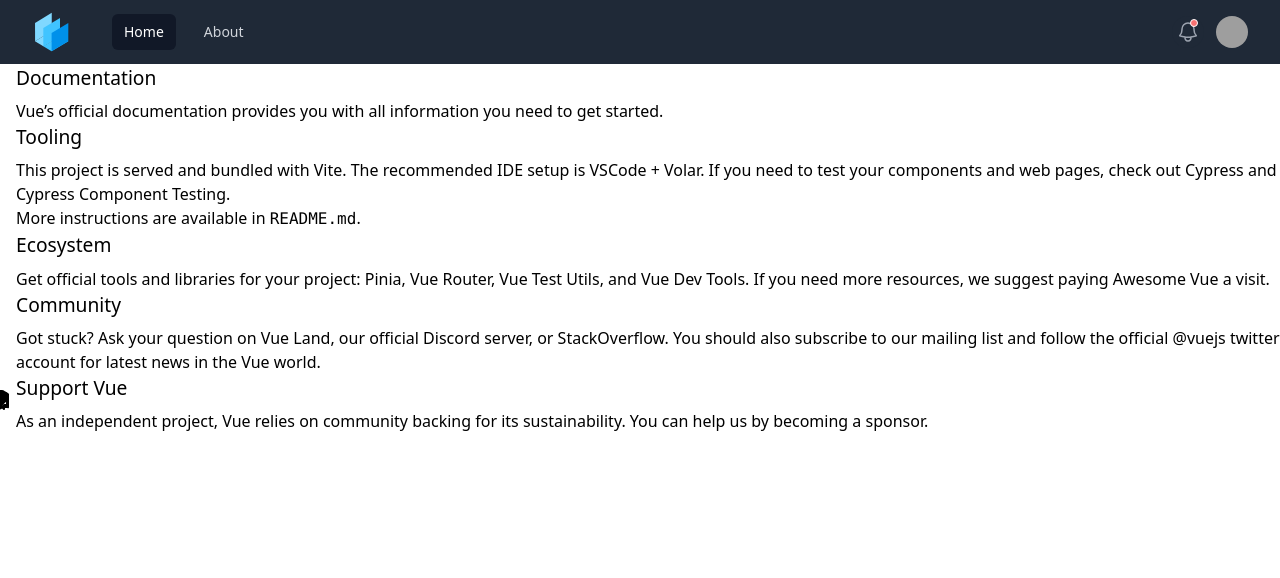
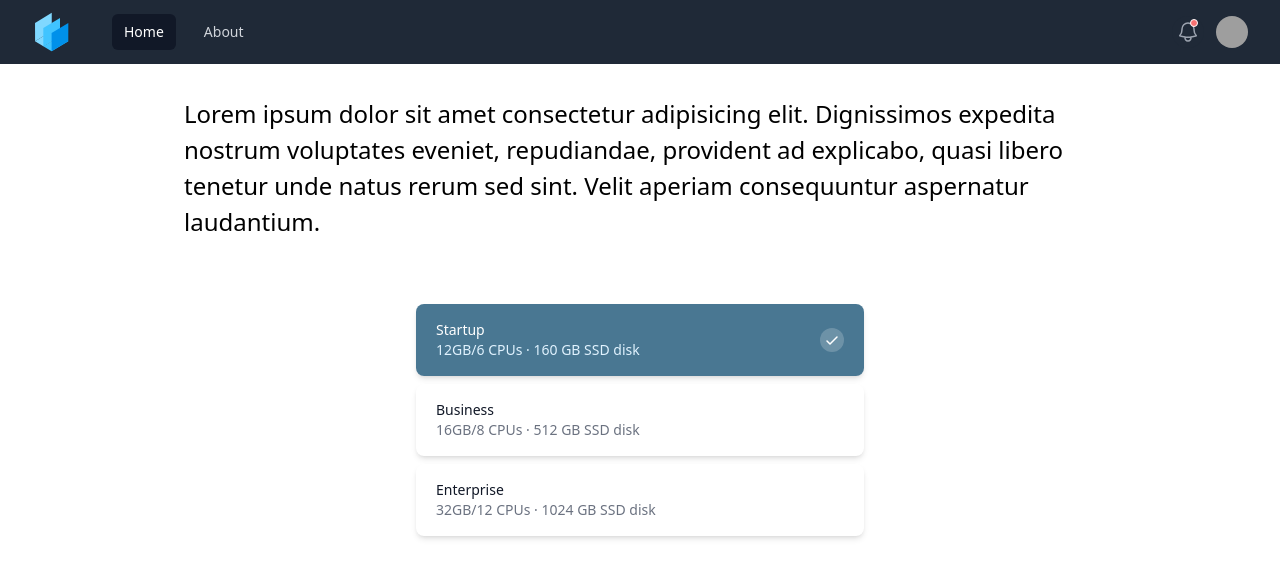
Before and after one commit to MrBars24/vue-demo, a Vue app: page / in a window 1280 px wide. Shown: the top 578 px of the page. Built offline with nearby package versions, Linux system fonts and the light colour scheme; grey boxes are pictures that could not be loaded.

Commit message:
initialized quiz page

```diff
--- a/package.json
+++ b/package.json
@@ -10,6 +10,7 @@
   "dependencies": {
     "@headlessui/vue": "^1.7.2",
     "@heroicons/vue": "^2.0.11",
+    "axios": "^0.27.2",
     "vue": "^3.2.38",
     "vue-router": "^4.1.5"
   },
--- /dev/null
+++ b/src/components/QuizQuestions.vue
@@ -0,0 +1,13 @@
+<template>
+  <div>
+
+  </div>
+</template>
+
+<script setup>
+
+</script>
+
+<style lang="scss" scoped>
+
+</style>
--- a/src/components/templates/layouts/MainLayout.vue
+++ b/src/components/templates/layouts/MainLayout.vue
@@ -52,7 +52,7 @@
         </div>
       </div>
     </Disclosure>
-    <main class="transition">
+    <main class="transition container px-8 mt-8">
       <router-view/>
     </main>
   </div>
--- a/src/router/index.js
+++ b/src/router/index.js
@@ -1,5 +1,5 @@
 import { createRouter, createWebHistory } from 'vue-router'
-import HomeView from '../views/HomeView.vue';
+import QuizView from '../views/QuizView.vue';
 import MainLayout from '@/components/templates/layouts/MainLayout.vue';
 
 const router = createRouter({
@@ -13,7 +13,7 @@
         {
           path: '',
           name: 'home',
-          component: HomeView
+          component: QuizView
         },
         {
           path: '/about',
--- /dev/null
+++ b/src/views/QuizView.vue
@@ -0,0 +1,112 @@
+<template>
+  <div class="flex items-center justify-center">
+    <div class="w-3/4">
+      <p class="heading-5">Lorem ipsum dolor sit amet consectetur adipisicing elit. Dignissimos expedita nostrum voluptates eveniet, repudiandae, provident ad explicabo, quasi libero tenetur unde natus rerum sed sint. Velit aperiam consequuntur aspernatur laudantium.</p>
+      <div class="w-full px-4 py-16">
+        <div class="mx-auto w-full max-w-md">
+          <RadioGroup v-model="selected">
+            <RadioGroupLabel class="sr-only">Server size</RadioGroupLabel>
+            <div class="space-y-2">
+              <RadioGroupOption
+                as="template"
+                v-for="plan in plans"
+                :key="plan.name"
+                :value="plan"
+                v-slot="{ active, checked }"
+              >
+                <div
+                  :class="[
+                    active
+                      ? 'ring-2 ring-white ring-opacity-60 ring-offset-2 ring-offset-sky-300'
+                      : '',
+                    checked ? 'bg-sky-900 bg-opacity-75 text-white ' : 'bg-white ',
+                  ]"
+                  class="relative flex cursor-pointer rounded-lg px-5 py-4 shadow-md focus:outline-none"
+                >
+                  <div class="flex w-full items-center justify-between">
+                    <div class="flex items-center">
+                      <div class="text-sm">
+                        <RadioGroupLabel
+                          as="p"
+                          :class="checked ? 'text-white' : 'text-gray-900'"
+                          class="font-medium"
+                        >
+                          {{ plan.name }}
+                        </RadioGroupLabel>
+                        <RadioGroupDescription
+                          as="span"
+                          :class="checked ? 'text-sky-100' : 'text-gray-500'"
+                          class="inline"
+                        >
+                          <span> {{ plan.ram }}/{{ plan.cpus }}</span>
+                          <span aria-hidden="true"> &middot; </span>
+                          <span>{{ plan.disk }}</span>
+                        </RadioGroupDescription>
+                      </div>
+                    </div>
+                    <div v-show="checked" class="shrink-0 text-white">
+                      <svg class="h-6 w-6" viewBox="0 0 24 24" fill="none">
+                        <circle
+                          cx="12"
+                          cy="12"
+                          r="12"
+                          fill="#fff"
+                          fill-opacity="0.2"
+                        />
+                        <path
+                          d="M7 13l3 3 7-7"
+                          stroke="#fff"
+                          stroke-width="1.5"
+                          stroke-linecap="round"
+                          stroke-linejoin="round"
+                        />
+                      </svg>
+                    </div>
+                  </div>
+                </div>
+              </RadioGroupOption>
+            </div>
+          </RadioGroup>
+        </div>
+      </div>
+    </div>
+  </div>
+</template>
+
+<script setup>
+import { ref } from 'vue'
+import {
+  RadioGroup,
+  RadioGroupLabel,
+  RadioGroupDescription,
+  RadioGroupOption,
+} from '@headlessui/vue'
+
+const plans = [
+  {
+    name: 'Startup',
+    ram: '12GB',
+    cpus: '6 CPUs',
+    disk: '160 GB SSD disk',
+  },
+  {
+    name: 'Business',
+    ram: '16GB',
+    cpus: '8 CPUs',
+    disk: '512 GB SSD disk',
+  },
+  {
+    name: 'Enterprise',
+    ram: '32GB',
+    cpus: '12 CPUs',
+    disk: '1024 GB SSD disk',
+  },
+]
+
+const selected = ref(plans[0])
+
+</script>
+
+<style lang="scss" scoped>
+
+</style>
```
Also changed, not shown: 1 other file (tests, documents, lock files or other folders).
